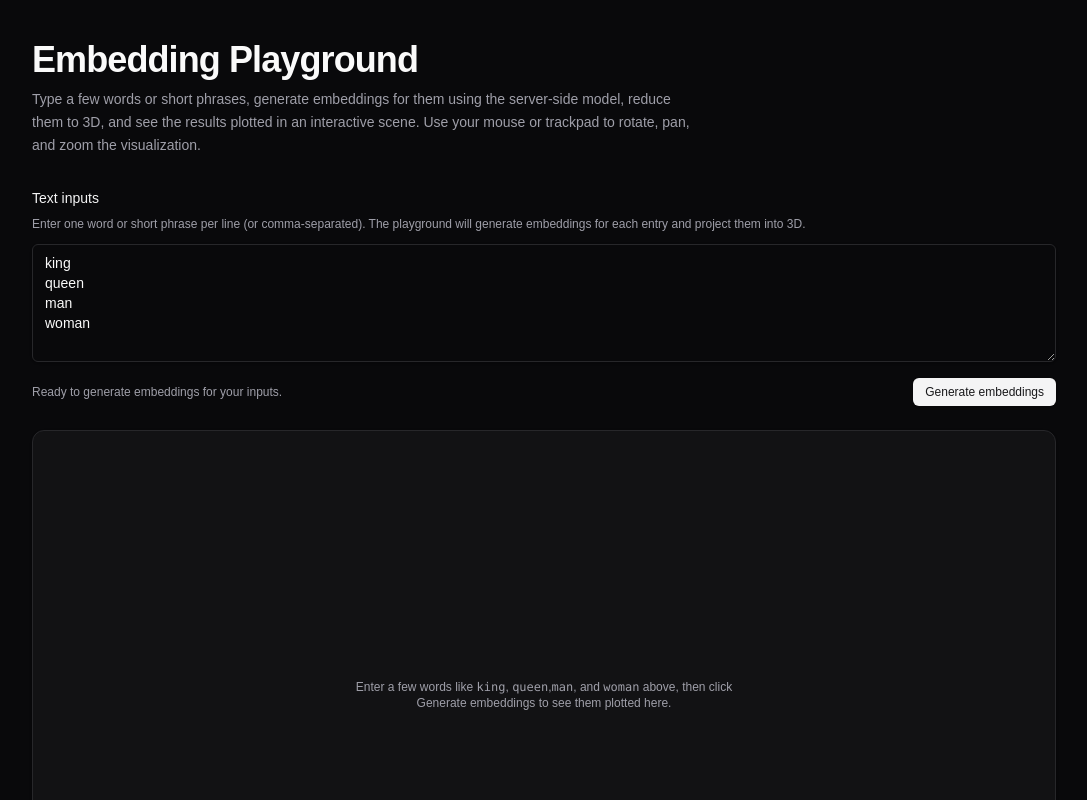
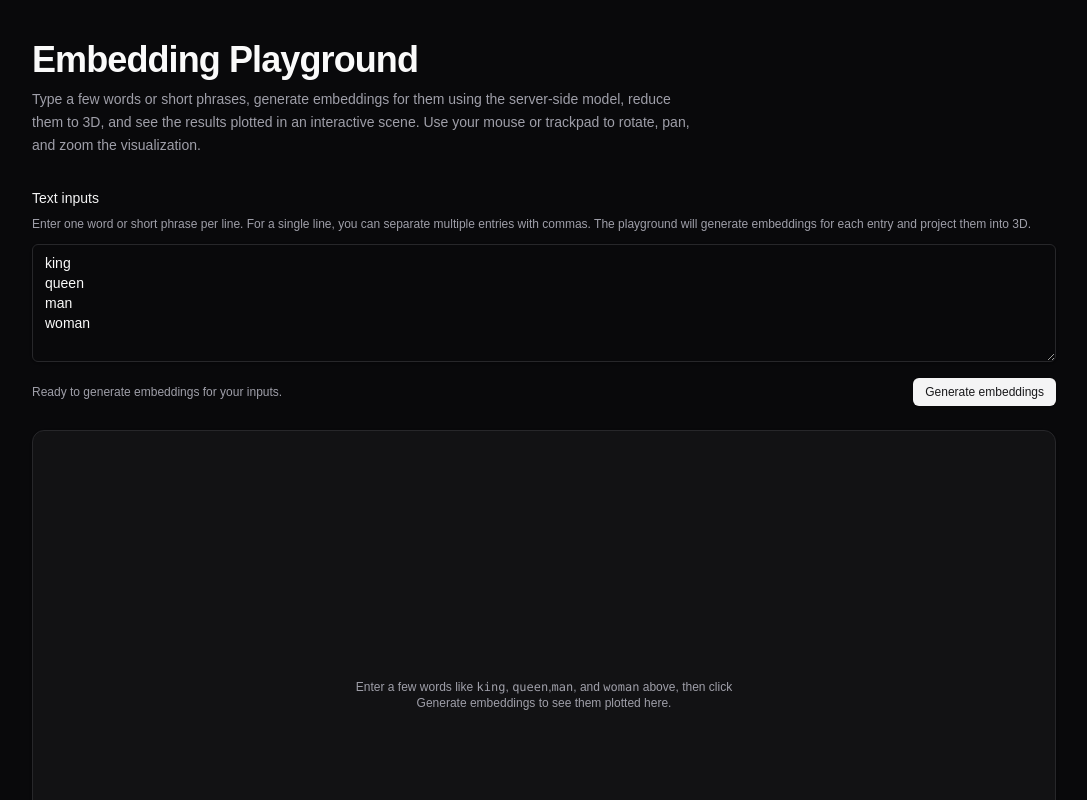
Before and after one commit to walfly/vectors-app, a Next.js app: page / in a window 1280 px wide. Shown: the top 800 px of the page, without its empty margins (96-1183 px from the left). Built offline with nearby package versions, Linux system fonts and the light colour scheme.

Commit message:
fix: prefer newline-separated phrases in playground

```diff
--- a/src/components/EmbeddingPlayground.tsx
+++ b/src/components/EmbeddingPlayground.tsx
@@ -22,8 +22,17 @@ type ReductionApiResponse = {
 type PlaygroundStatus = "idle" | "embedding" | "reducing";
 
 function parseInputPhrases(raw: string): string[] {
-  return raw
-    .split(/[\n,]/)
+  const normalized = raw.replace(/\r\n/g, "\n");
+
+  if (normalized.includes("\n")) {
+    return normalized
+      .split("\n")
+      .map((value) => value.trim())
+      .filter((value) => value.length > 0);
+  }
+
+  return normalized
+    .split(",")
     .map((value) => value.trim())
     .filter((value) => value.length > 0);
 }
@@ -188,9 +197,9 @@ export function EmbeddingPlayground() {
             Text inputs
           </span>
           <span className="text-xs text-zinc-400">
-            Enter one word or short phrase per line (or comma-separated). The
-            playground will generate embeddings for each entry and project them
-            into 3D.
+            Enter one word or short phrase per line. For a single line, you can
+            separate multiple entries with commas. The playground will generate
+            embeddings for each entry and project them into 3D.
           </span>
           <textarea
             value={input}
```
